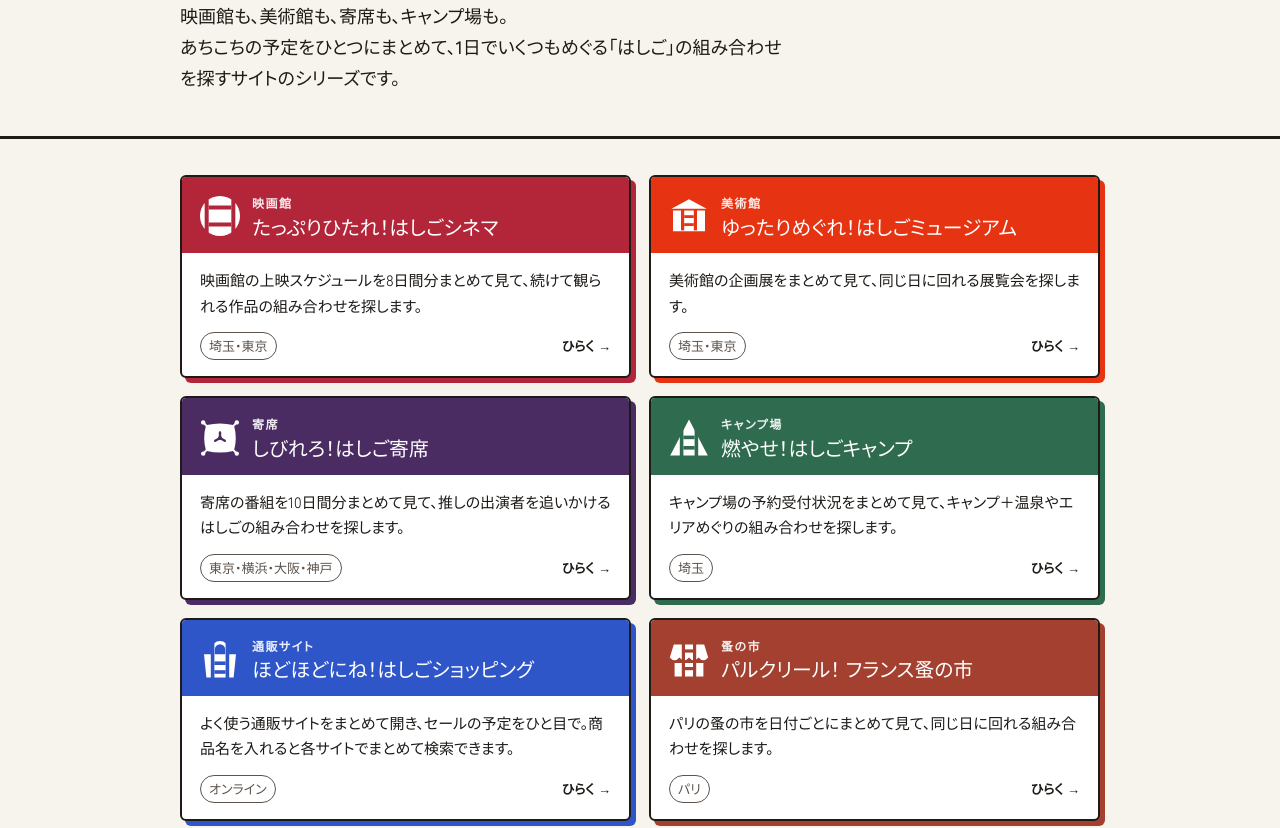
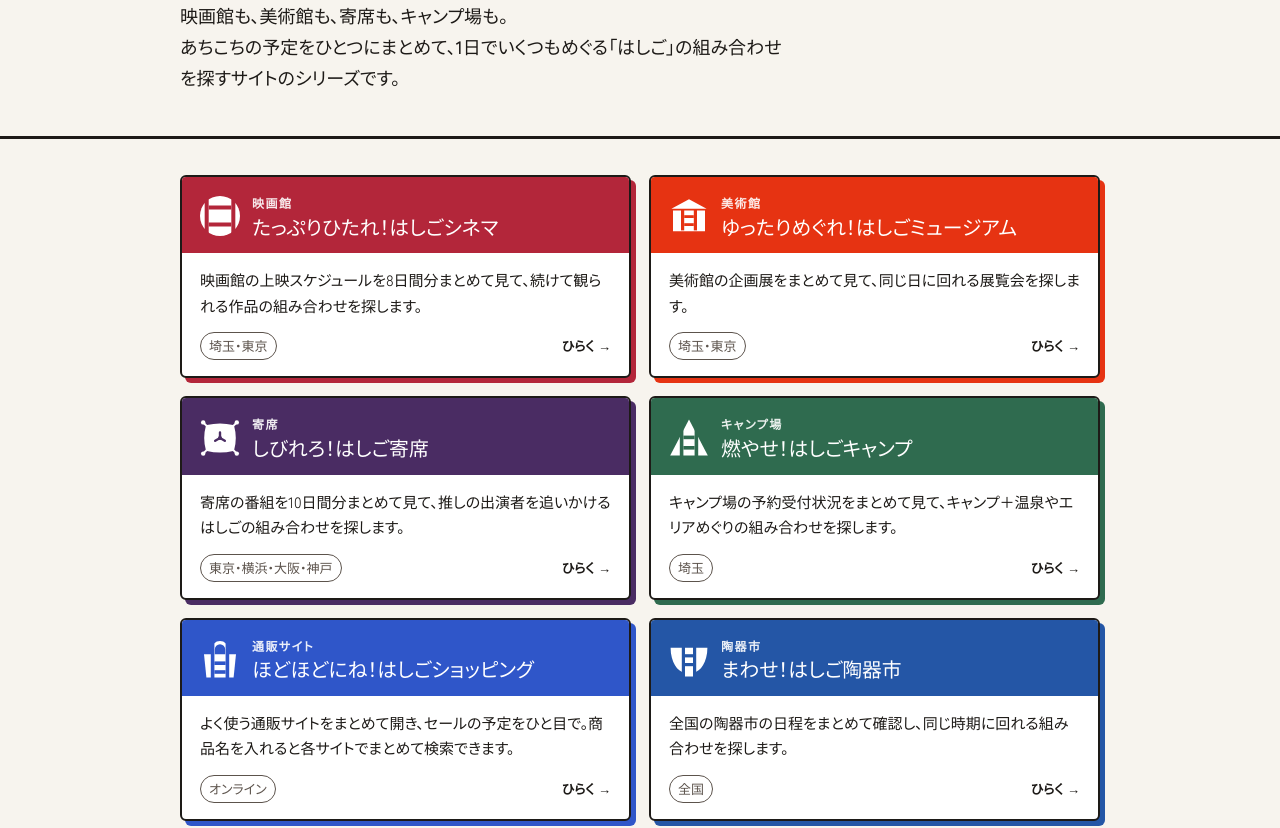
Before and after one commit to kuwabaratakumi/hashigo-map, a plain HTML site: page public/index.html in a window 1280 px wide. Shown: the part 138-966 px from the top of the page. Drawn offline with Linux system fonts and the light colour scheme; a web font is replaced by a local one.

Commit message:
まわせ！はしご陶器市のカードを蚤の市の前に追加
Co-Authored-By: Claude Opus 5.5 <noreply@anthropic.com>
Claude-Session: https://claude.ai/code/session_01MbnZMq9NzE2yzXD6CRrFtW

```diff
--- a/public/index.html
+++ b/public/index.html
@@ -73,6 +73,7 @@ a { color: inherit; }
 .card--yose   { --accent: #4a2c63; }
 .card--camp   { --accent: #2f6b4f; }
 .card--shop   { --accent: #2f56c9; }
+.card--touki  { --accent: #2456a6; }
 
 .about { margin-top: 48px; padding-top: 28px; padding-bottom: 40px; border-top: 1px solid rgba(29,26,23,.2); font-size: 13px; color: var(--ink-2); }
 .about h2 { margin: 0 0 6px; font-size: 14px; color: var(--ink); }
@@ -153,6 +154,18 @@ a { color: inherit; }
       </a>
     </li>
     <li>
+      <a class="card card--touki" href="https://touki.hashigo-map.com/">
+        <span class="card__head">
+          <svg class="card__icon" viewBox="0 0 100 100" aria-hidden="true"><defs><mask id="mTouki"><rect width="100" height="100" fill="#fff"/><g fill="#000"><rect x="32" y="0" width="8" height="100"/><rect x="60" y="0" width="8" height="100"/><rect x="40" y="38" width="20" height="8"/><rect x="40" y="60" width="20" height="8"/></g></mask></defs><path d="M4 22 H96 C96 58 78 82 62 84 V94 H38 V84 C22 82 4 58 4 22 Z" fill="#fff" mask="url(#mTouki)"/></svg>
+          <span><span class="card__kind">陶器市</span><span class="card__name"><span class="card__name-a">まわせ！</span><span class="card__name-b">はしご陶器市</span></span></span>
+        </span>
+        <span class="card__body">
+          <p class="card__desc">全国の陶器市の日程をまとめて確認し、同じ時期に回れる組み合わせを探します。</p>
+          <span class="card__meta"><span class="card__area">全国</span><span class="card__go">ひらく</span></span>
+        </span>
+      </a>
+    </li>
+    <li>
       <a class="card" style="--accent:#a3402f" href="https://puces.hashigo-map.com/">
         <span class="card__head">
           <svg class="card__icon" viewBox="0 0 100 100" aria-hidden="true"><defs><mask id="mPuces"><rect width="100" height="100" fill="#fff"/><g fill="#000"><rect x="32" y="0" width="8" height="100"/><rect x="60" y="0" width="8" height="100"/><rect x="40" y="26" width="20" height="8"/><rect x="40" y="70" width="20" height="8"/></g></mask></defs><path d="M12 14 H88 L98 46 Q86 60 74 46 Q62 60 50 46 Q38 60 26 46 Q14 60 2 46 Z M14 60 H86 V94 H14 Z" fill="#fff" mask="url(#mPuces)"/></svg>
```
